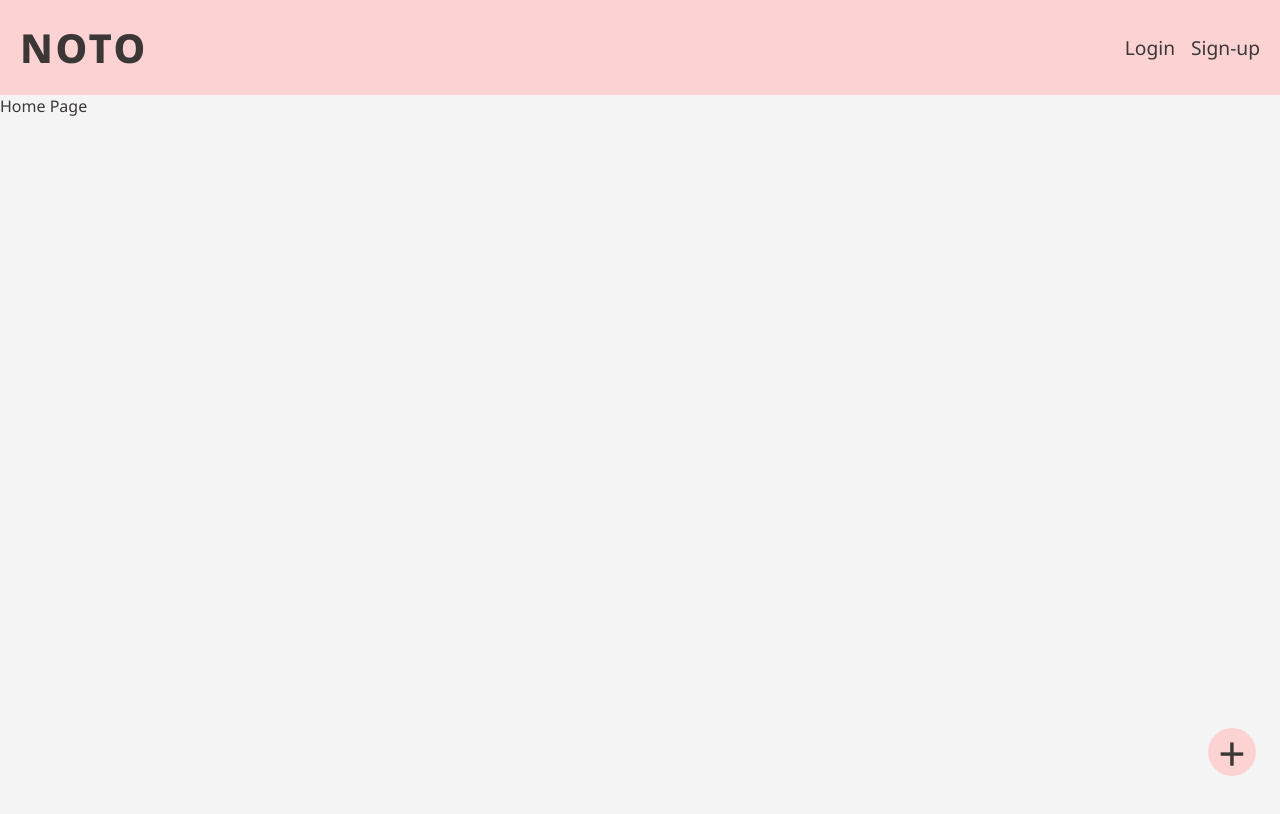
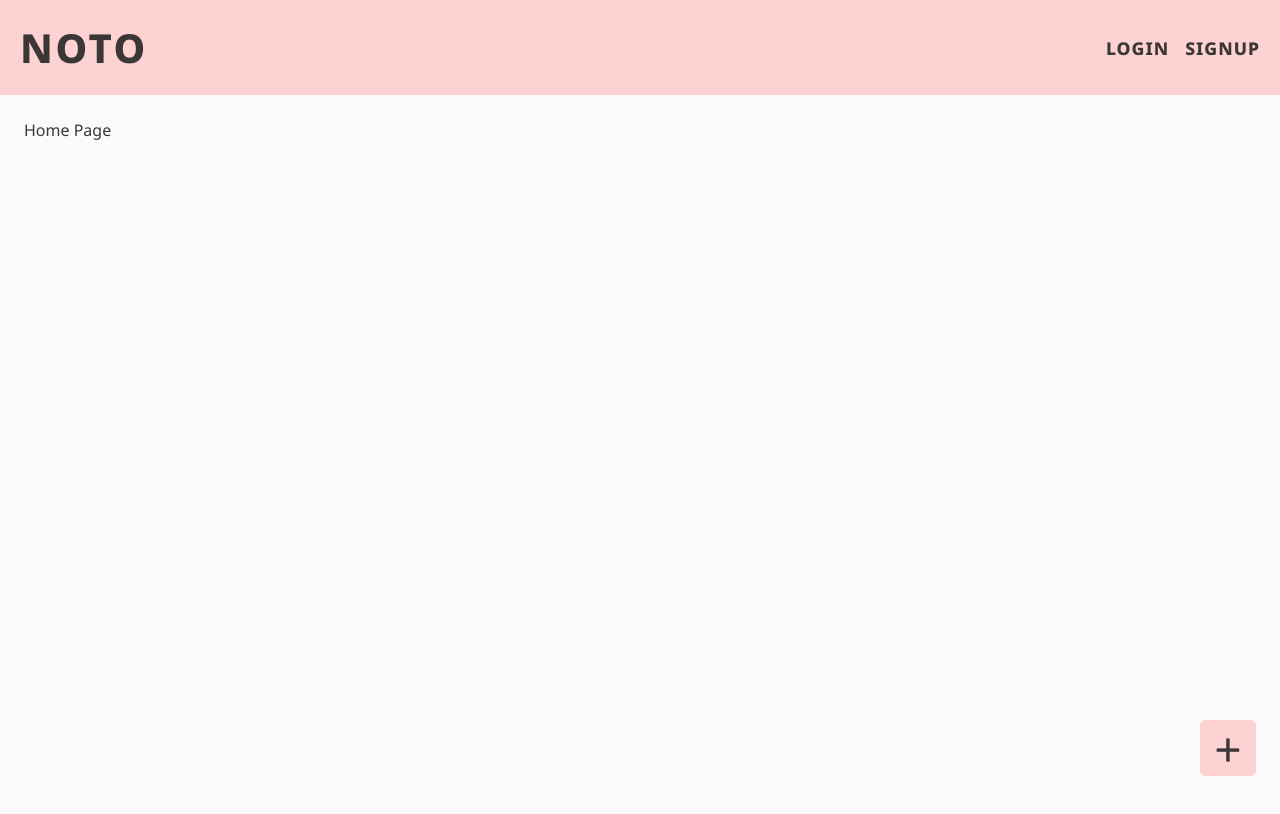
Before and after one commit to brandonlam4237/noto, a React (Create React App) app in the folder client/: page / in a window 1280 px wide. Shown: the top 814 px of the page. Built offline with nearby package versions, Linux system fonts and the light colour scheme.

Commit message:
note form modal w/ overlay

```diff
--- a/client/src/assets/scss/colors.scss
+++ b/client/src/assets/scss/colors.scss
@@ -1,2 +1,3 @@
 $primary: rgb(253, 210, 210);
 $dark-text: rgb(59, 55, 55);
+$faint-grey: rgb(250, 250, 250);
--- a/client/src/assets/scss/home.scss
+++ b/client/src/assets/scss/home.scss
@@ -1,8 +1,9 @@
 @import "colors";
 
 .home {
-  background-color: rgb(244, 244, 244);
+  background-color: $faint-grey;
   min-height: 200vh;
+  padding: 24px;
 
   .add {
     position: fixed;
@@ -17,10 +18,11 @@
     //border: 2.5px solid $dark-text;
     background-color: $primary;
     color: $dark-text;
-    border-radius: 50%;
-    height: 3rem;
-    width: 3rem;
-    margin-bottom: 24px;
-    margin-right: 24px;
+    border-radius: 10%;
+    height: 3.5rem;
+    width: 3.5rem;
+    margin: 24px;
+    //margin-bottom: 24px;
+    //margin-right: 24px;
   }
 }
--- a/client/src/assets/scss/navbar.scss
+++ b/client/src/assets/scss/navbar.scss
@@ -18,6 +18,8 @@
   .opts {
     display: flex;
     gap: 16px;
-    font-size: 1.2rem;
+    font-weight: bold;
+    font-size: 1.1rem;
+    letter-spacing: 1px;
   }
 }
--- /dev/null
+++ b/client/src/assets/scss/noteform.scss
@@ -0,0 +1,58 @@
+@import "colors";
+
+.noteform {
+  form {
+    display: flex;
+    flex-direction: column;
+    width: 50%;
+    position: fixed;
+    top: 50%;
+    left: 50%;
+    transform: translate(-50%, -50%);
+    border: 1.5px solid $dark-text;
+    border-radius: 4px;
+    z-index: 10;
+
+    input {
+      border: none;
+      min-height: 5vh;
+      font-size: 1.2rem;
+      border-bottom: 1.5px solid $dark-text;
+      border-top-right-radius: 4px;
+      border-top-left-radius: 4px;
+      padding: 4px;
+    }
+    input:focus {
+      outline: none;
+    }
+    textarea {
+      border: none;
+      resize: none;
+      outline: none;
+      padding: 4px;
+    }
+    .input-content {
+      min-height: 50vh;
+    }
+
+    button {
+      background-color: $primary;
+      cursor: pointer;
+      font-weight: bold;
+      border: none;
+      border-bottom-left-radius: 4px;
+      border-bottom-right-radius: 4px;
+      letter-spacing: 1px;
+      padding: 4px;
+    }
+  }
+
+  #overlay {
+    background: rgba(0, 0, 0, 0.1);
+    position: fixed;
+    width: 100%;
+    height: 100%;
+    top: 0;
+    left: 0;
+  }
+}
--- a/client/src/components/Navbar.js
+++ b/client/src/components/Navbar.js
@@ -9,10 +9,10 @@ function Navbar() {
       </Link>
       <div className="opts">
         <Link to="/login" className="link">
-          <div>Login</div>
+          <div>LOGIN</div>
         </Link>
         <Link to="/signup" className="link">
-          <div>Sign-up</div>
+          <div>SIGNUP</div>
         </Link>
       </div>
     </div>
--- /dev/null
+++ b/client/src/components/Noteform.js
@@ -0,0 +1,16 @@
+import "../assets/scss/noteform.scss";
+
+function Noteform({ closeForm }) {
+  return (
+    <div className="noteform">
+      <form>
+        <input type="text" placeholder="untitled" />
+        <textarea type="text" className="input-content" />
+        <button>ADD NOTE</button>
+      </form>
+      <div id="overlay" onClick={closeForm} />
+    </div>
+  );
+}
+
+export default Noteform;
--- a/client/src/pages/Home.js
+++ b/client/src/pages/Home.js
@@ -1,10 +1,22 @@
+import { useState } from "react";
 import "../assets/scss/home.scss";
+import Noteform from "../components/Noteform";
 
 function Home() {
+  const [formOpen, setFormOpen] = useState(false);
+
   return (
     <div className="home">
       Home Page
-      <button className="add">+</button>
+      <button
+        className="add"
+        onClick={() => {
+          setFormOpen(true);
+        }}
+      >
+        +
+      </button>
+      {formOpen && <Noteform closeForm={() => setFormOpen(false)} />}
     </div>
   );
 }
```
Also changed, not shown: 1 other file (tests, documents, lock files or other folders).
